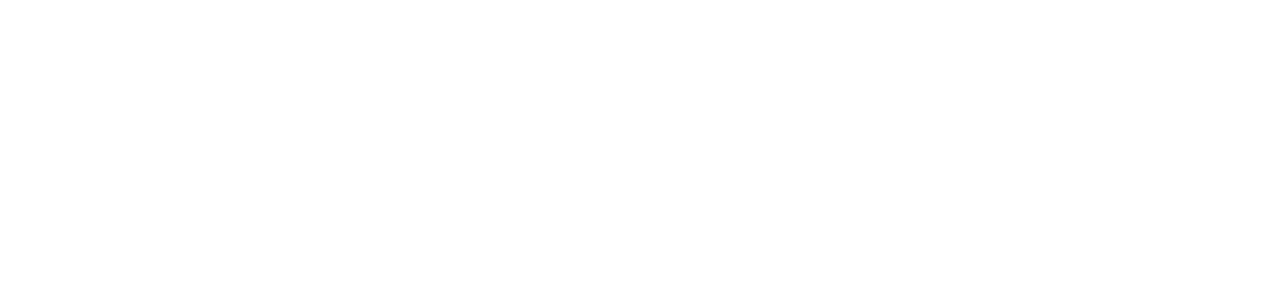
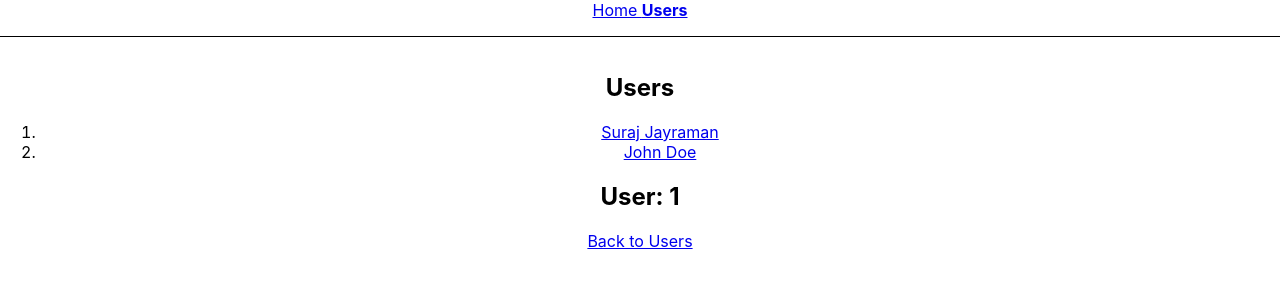
Before and after one commit to surajjayraman/react-router-example, a React (Create React App) app: page /users/1 in a window 1280 px wide. Before the commit this address had no page. Shown: the top 300 px of the page. Built offline with nearby package versions, Linux system fonts and the light colour scheme.

Commit message:
Add User component and nested routes.

```diff
--- a/src/App.js
+++ b/src/App.js
@@ -5,6 +5,7 @@
 import Form from './components/Form';
 import Users from  './components/Users';
 import Layout from './components/Layout';
+import User from './components/User';
 
 function App() {
   const onSubmit = (username) => {
@@ -21,9 +22,11 @@
       <Routes>
         <Route element={<Layout />}>
           <Route exact path="/" element={<HomePage/>} />
-          <Route path="/:id" element={<UserPage />} />
-          <Route path="/register" element={<Form onSubmit={onSubmit} />} />
-          <Route path="/users" element={<Users users={users} />} />
+          <Route path=":id" element={<UserPage />} />
+          <Route path="register" element={<Form onSubmit={onSubmit} />} />
+          <Route path="users" element={<Users users={users} />} >
+            <Route path=":id" element={<User />} />
+          </Route>
         </Route>
       </Routes>
 
--- /dev/null
+++ b/src/components/User.jsx
@@ -0,0 +1,15 @@
+import { Link, useParams } from "react-router-dom";
+
+const User = () => {
+    const { id } = useParams();
+
+    return (
+      <>
+        <h2>User: {id}</h2>
+
+        <Link to="/users">Back to Users</Link>
+      </>
+    );
+  };
+
+ export default User;
--- a/src/components/Users.jsx
+++ b/src/components/Users.jsx
@@ -1,11 +1,11 @@
-import { Link } from "react-router-dom";
+import { Link, Outlet } from "react-router-dom";
 const Users = (props) => {
     const { users } = props;
 
     return (
     <>
       <h2>Users</h2>
-      <ul>
+      <ol>
           {users.map((user)=> (
               <li key={user.id}>
                   <Link to={`/users/${user.id}`}>
@@ -13,7 +13,8 @@
                    </Link>
               </li>
           ))}
-      </ul>
+      </ol>
+      <Outlet />
      </>
     );
   };
```
